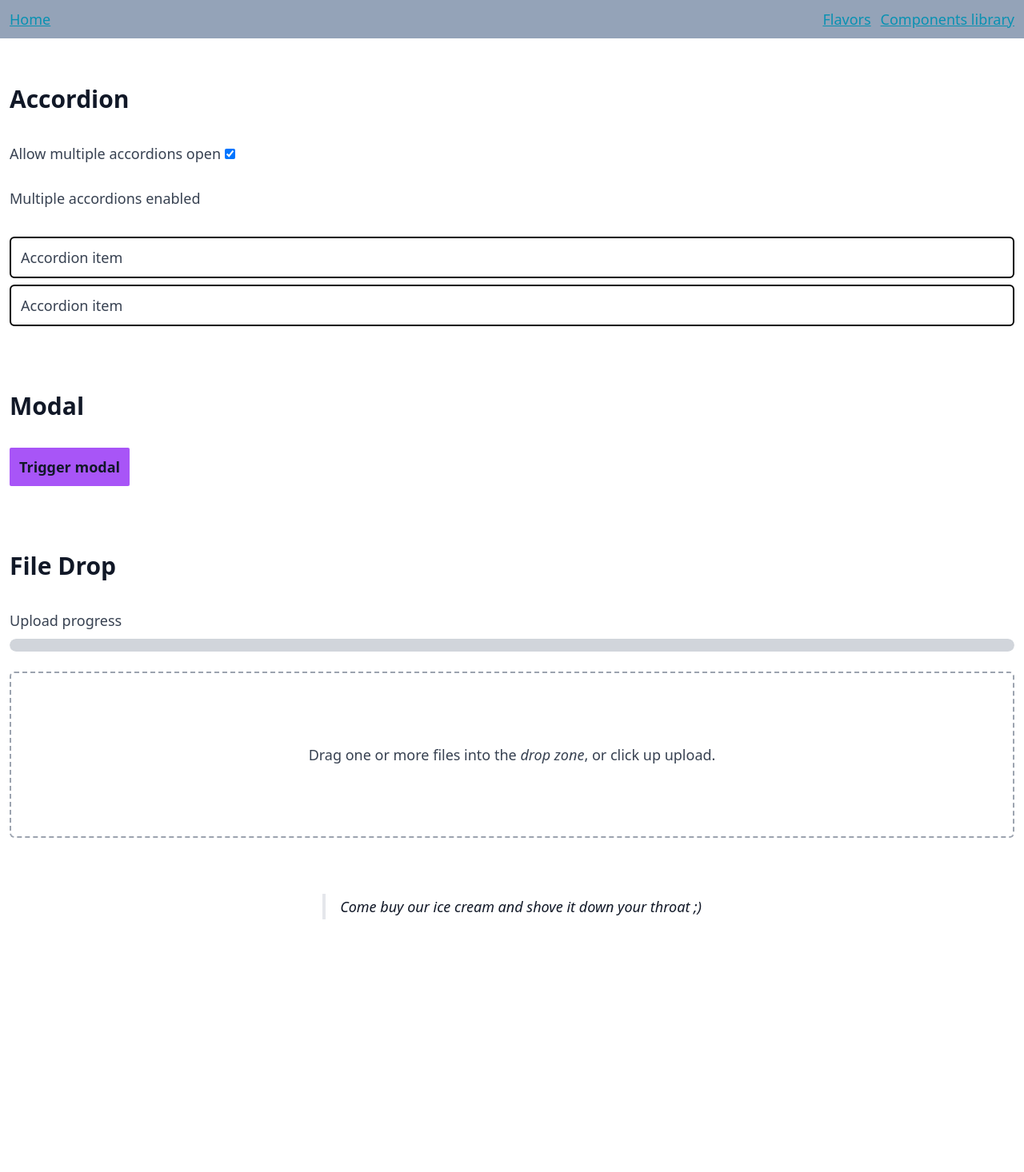
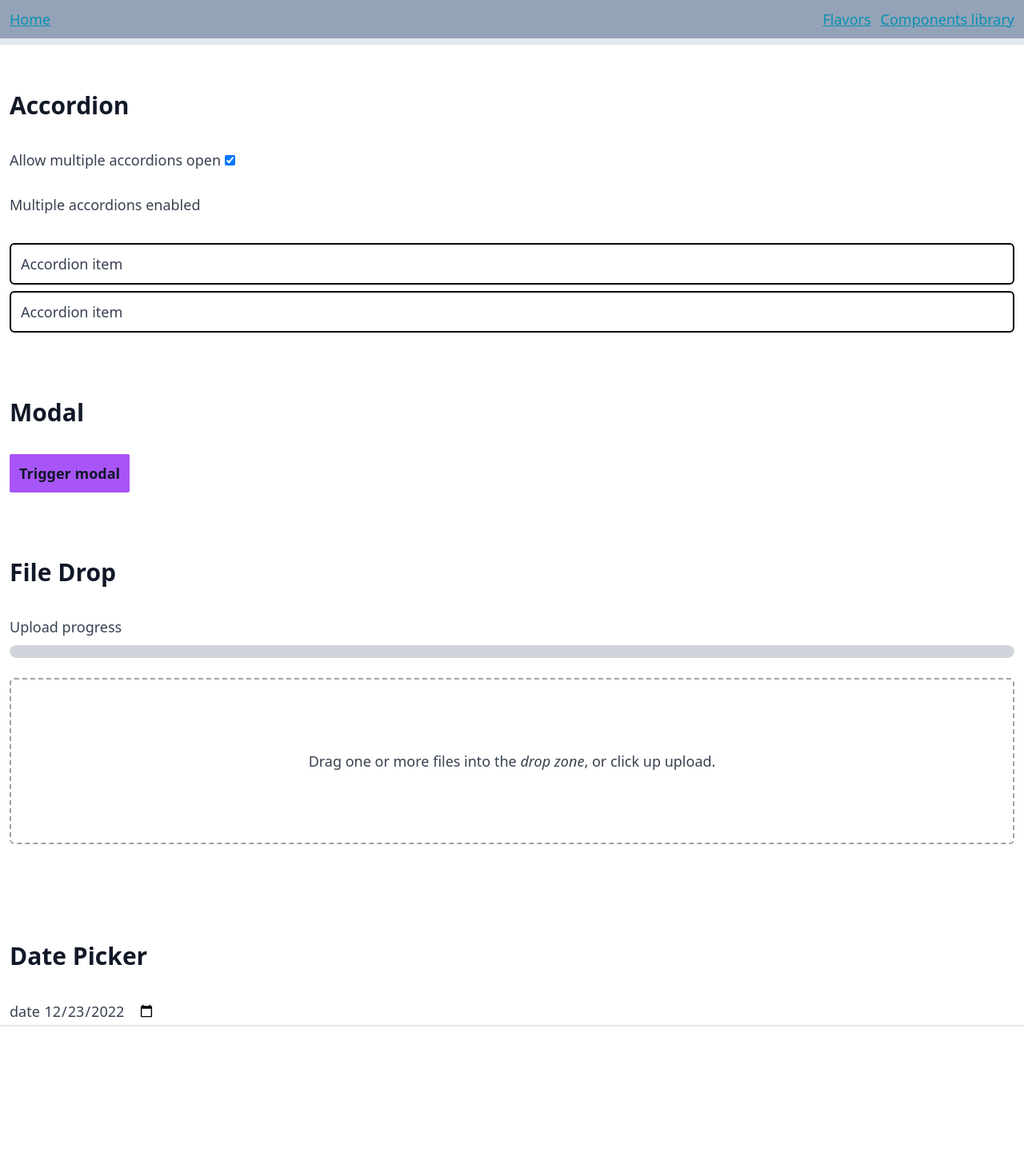
Before and after one commit to OfficialWebBoyz/svelte-web-builder-demo, a SvelteKit app: page /library in a window 1280 px wide. Shown: the top 1466 px of the page at 80% size. Before the commit the page ends 1180 px from the top, so only its background shows below. Built offline with nearby package versions, Linux system fonts and the light colour scheme.

Commit message:
use grouped layouts

```diff
--- /dev/null
+++ b/src/lib/components/Layout.svelte
@@ -0,0 +1,33 @@
+<script lang="ts">
+	import ScrollProgress from '$lib/components/ScrollProgress.svelte';
+
+	import '../../app.css';
+
+	export let includeScrollProgress: boolean = false;
+</script>
+
+<div class="prose prose-cyan max-w-none prose-lg min-h-full flex flex-col justify-between">
+	<header class="sticky top-0 left-0 z-50">
+		<nav class=" bg-slate-400">
+			<div class="flex justify-between py-2 x-container">
+				<a href="/">Home</a>
+
+				<div class="flex gap-3">
+					<a href="/flavors">Flavors</a>
+					<a href="/library">Components library</a>
+				</div>
+			</div>
+			{#if includeScrollProgress}
+				<ScrollProgress observableElementId='observable-content' />
+			{/if}
+		</nav>
+	</header>
+  <div class="contents">
+    <slot />
+  </div>
+	<footer>
+		<div class="x-container flex justify-center">
+			<blockquote>Come buy our ice cream and shove it down your throat ;&#41;</blockquote>
+		</div>
+	</footer>
+</div>
--- /dev/null
+++ b/src/routes/(app)/+layout.svelte
@@ -0,0 +1,15 @@
+<script lang="ts">
+	import type { LayoutData } from '../$types';
+
+	import PageTransition from '$lib/components/PageTransition.svelte';
+
+	import Layout from '$lib/components/Layout.svelte';
+
+	export let data: LayoutData;
+</script>
+
+<Layout>
+	<PageTransition id={data.routeId}>
+		<slot />
+	</PageTransition>
+</Layout>
--- /dev/null
+++ b/src/routes/(documentation)/library/+layout.svelte
@@ -0,0 +1,7 @@
+<script lang="ts">
+	import Layout from '$lib/components/Layout.svelte';
+</script>
+
+<Layout includeScrollProgress>
+	<slot />
+</Layout>
--- a/src/routes/library/+page.svelte
+++ b/src/routes/(documentation)/library/+page.svelte
@@ -2,6 +2,7 @@
 	import Modal, { triggerModal } from '$lib/components/Modal.svelte';
 	import Accordion, { useAccordion } from '$lib/components/Accordion.svelte';
 	import FileDrop from '$lib/components/FileDrop.svelte';
+	import DatePicker from '$lib/components/DatePicker.svelte';
 
 	const latin =
 		'Lorem ipsum dolor sit amet, consectetur adipiscing elit, sed do eiusmod tempor incididunt ut labore et dolore magna aliqua. Ut enim ad minim veniam, quis nostrud exercitation ullamco laboris nisi ut aliquip ex ea commodo consequat.';
@@ -12,7 +13,7 @@
 	$: useAccordion(accordionElement);
 </script>
 
-<main>
+<main id='observable-content'>
 	<form class="flex flex-col gap-6 x-container">
 		<section>
 			<h2>Accordion</h2>
@@ -84,5 +85,17 @@
 				<FileDrop />
 			</div>
 		</section>
+
+		<section>
+			<h2>Date Picker</h2>
+
+			<div>
+				<DatePicker label="date" id="date-picker" />
+			</div>
+		</section>
 	</form>
 </main>
+
+<aside class="h-96 grid justify-center items-center border-t-2">
+	non-observable content
+</aside>
--- a/src/routes/+layout.svelte
+++ /dev/null
@@ -1,32 +0,0 @@
-<script lang="ts">
-	import type { LayoutData } from './$types';
-
-	import PageTransition from '$lib/components/PageTransition.svelte';
-
-	import '../app.css';
-
-	export let data: LayoutData;
-</script>
-
-<div class="prose prose-cyan max-w-none prose-lg h-full flex flex-col justify-between">
-	<nav class="sticky top-0 left-0 bg-slate-400">
-		<div class="flex justify-between py-2 x-container">
-			<a href="/">Home</a>
-
-			<div class="flex gap-3">
-				<a href="/flavors">Flavors</a>
-				<a href="/library">Components library</a>
-			</div>
-		</div>
-	</nav>
-
-	<PageTransition id={data.routeId}>
-		<slot />
-	</PageTransition>
-
-	<footer>
-		<div class="x-container flex justify-center">
-			<blockquote>Come buy our ice cream and shove it down your throat ;&#41;</blockquote>
-		</div>
-	</footer>
-</div>
```
Also changed, not shown: src/routes/(app)/+page.svelte (renamed from src/routes/+page.svelte), src/routes/(app)/flavors/+page.svelte (renamed from src/routes/flavors/+page.svelte).
